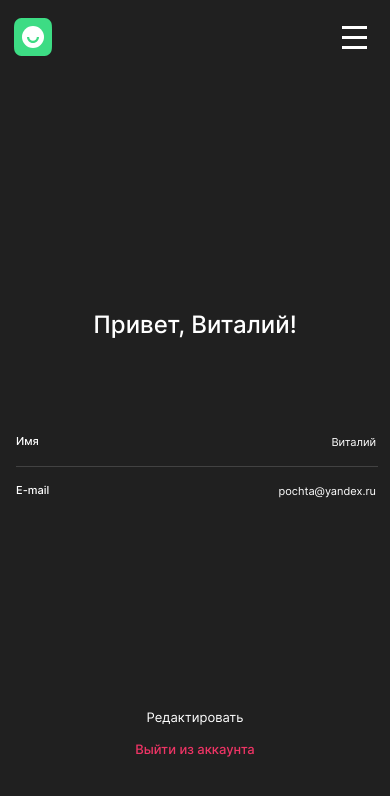
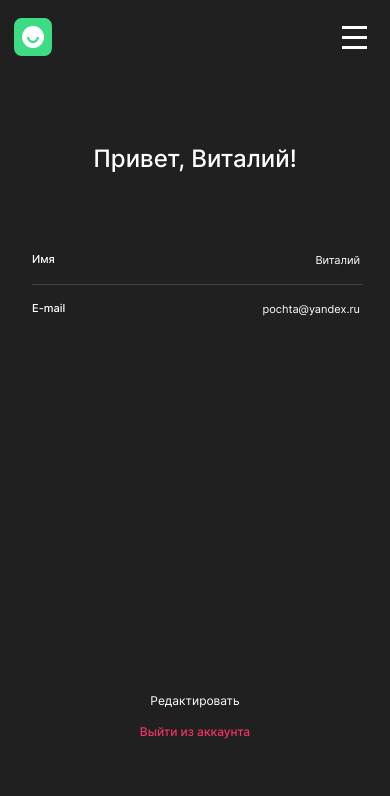
Before and after one commit to Sibisov-Artem/movies-explorer-frontend, a React (Create React App) app: page /profile in a window 390 px wide. Shown: the top 796 px of the page. Built offline with nearby package versions, Linux system fonts and the light colour scheme.

Commit message:
feat: адаптировать Profile под макет под разрешение 320px

```diff
--- a/src/components/Profile/Profile.css
+++ b/src/components/Profile/Profile.css
@@ -100,3 +100,31 @@
     margin-bottom: 210px;
   }
 }
+
+
+/* ----------------------------------------------- */
+
+@media screen and (max-width: 450px) {
+  .profile {
+    padding: 70px 30px 40px;
+  }
+
+  .profile__title {
+    margin: 0 0 80px 0;
+  }
+
+  .profile__label:last-child {
+    margin-bottom: 376px;
+  }
+
+  .profile__submit-btn {
+    font-size: 12px;
+    line-height: 15px;
+  }
+
+  .profile__close-btn {
+    font-size: 12px;
+    line-height: 15px;
+  }
+
+}
```
